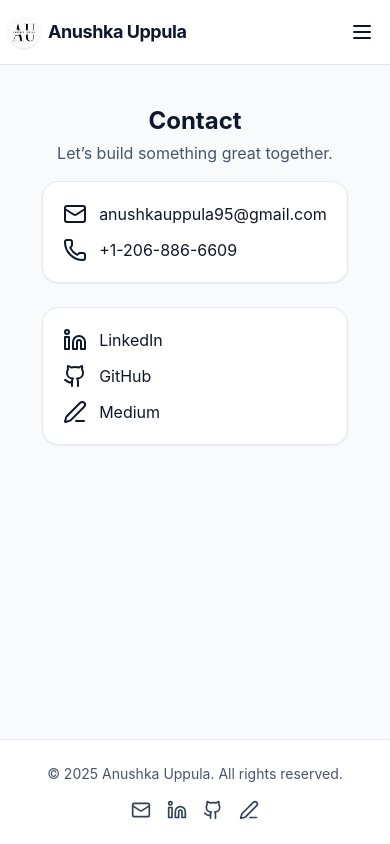
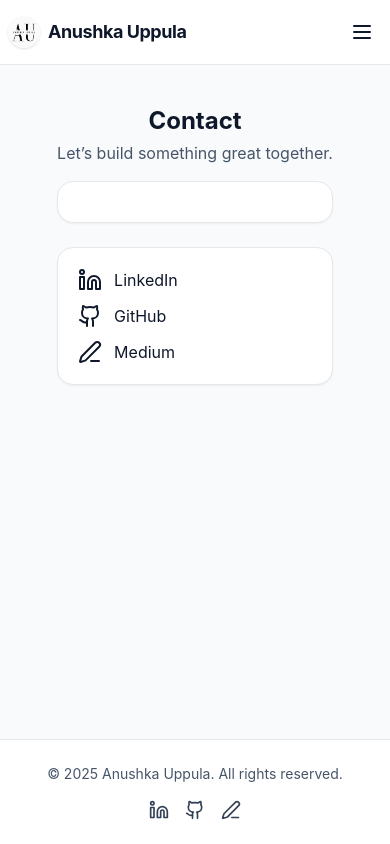
Before and after one commit to anushkauppula/my-portfolio, a React (Create React App) app: page /contact in a window 390 px wide. Built offline with nearby package versions, Linux system fonts and the light colour scheme.

Commit message:
removed email and phone

```diff
--- a/src/components/Contact.tsx
+++ b/src/components/Contact.tsx
@@ -7,15 +7,8 @@ export default function Contact() {
     <Section title="Contact" subtitle="Let’s build something great together.">
       <div className="grid sm:grid-cols-2 gap-6">
         <div className="rounded-2xl border p-5 bg-white shadow-sm space-y-3">
-          <a
-            href={`mailto:${profile.email}`}
-            className="flex items-center gap-3 hover:underline"
-          >
-            <Mail /> {profile.email}
-          </a>
-          <p className="flex items-center gap-3">
-            <Phone /> {profile.phone}
-          </p>
+          {/* Email removed as requested */}
+
         </div>
 
         <div className="rounded-2xl border p-5 bg-white shadow-sm space-y-3">
--- a/src/components/Footer.tsx
+++ b/src/components/Footer.tsx
@@ -9,13 +9,6 @@ export default function Footer() {
           © {new Date().getFullYear()} Anushka Uppula. All rights reserved.
         </p>
         <div className="flex items-center gap-4 text-slate-700">
-          <a
-            href={`mailto:${profile.email}`}
-            className="hover:text-blue-700 transition"
-            aria-label="Email"
-          >
-            <Mail size={20} />
-          </a>
           <a
             href={profile.links.linkedin}
             target="_blank"
--- a/src/data/profile.ts
+++ b/src/data/profile.ts
@@ -4,8 +4,7 @@ const profile: Profile = {
   name: "Anushka",
   role: "Software Engineer skilled in .NET development and AI innovation, delivering business-ready applications.",
   location: "Maryville, MO",
-  email: "anushkauppula95@gmail.com",
-  phone: "+1-206-886-6609",
+  // email: "anushkauppula95@gmail.com",
   links: {
     linkedin: "https://www.linkedin.com/in/anushka-uppula-296ba872/",
     github: "https://github.com/anushkauppula",
--- a/src/types.ts
+++ b/src/types.ts
@@ -24,8 +24,6 @@ export interface Profile {
   name: string;
   role: string;
   location: string;
-  email: string;
-  phone: string;
   links: {
     linkedin: string;
     github: string;
```
